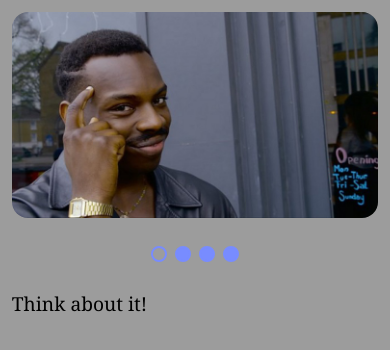
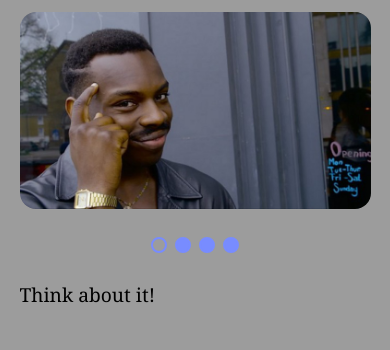
Before and after one commit to ilyha1003/cssMemeSlider, a plain HTML site: page cssMemeSlider/index.html in a window 390 px wide. Drawn offline with Linux system fonts and the light colour scheme.

Commit message:
fix: fixed slider size for easier viewing (Sun, Sep 15, 2024 4:01:46 PM)

```diff
--- a/cssMemeSlider/src/styles/style.css
+++ b/cssMemeSlider/src/styles/style.css
@@ -44,8 +44,8 @@ label span {
 
 .slider-container {
     position: relative;
-    width: 94%;
-    margin: 3% auto 0;
+    max-width: 65%;
+    margin: 3% auto;
     overflow: hidden;
     display: flex;
     flex-direction: column;
@@ -142,6 +142,9 @@ label span {
 }
 
 @media (max-width: 768px) {
+    .slider-container {
+        max-width: 90%;
+    }
     .control {
         flex-direction: column;
         align-items: center;
```
